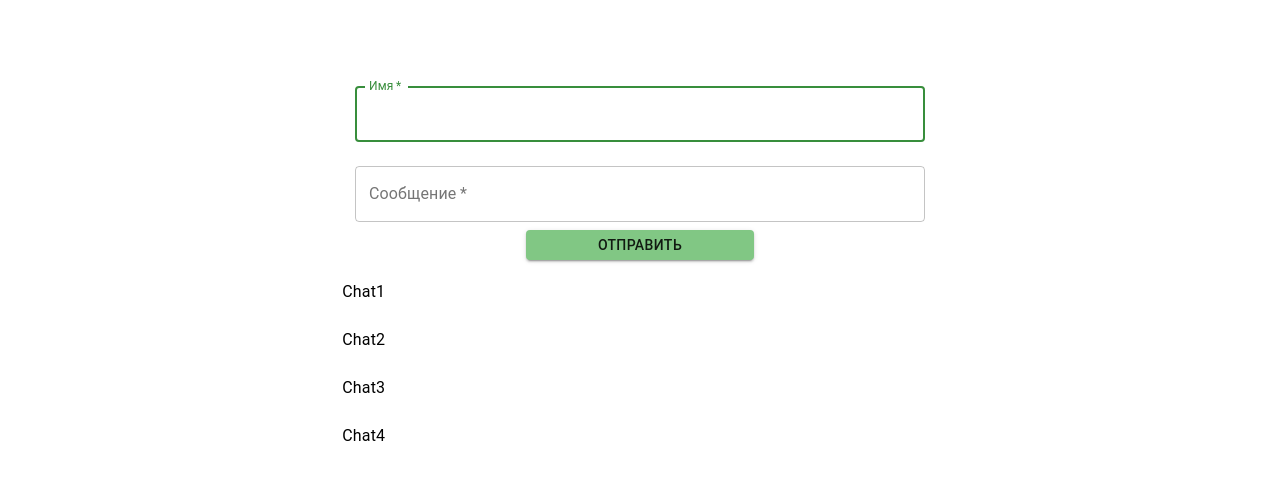
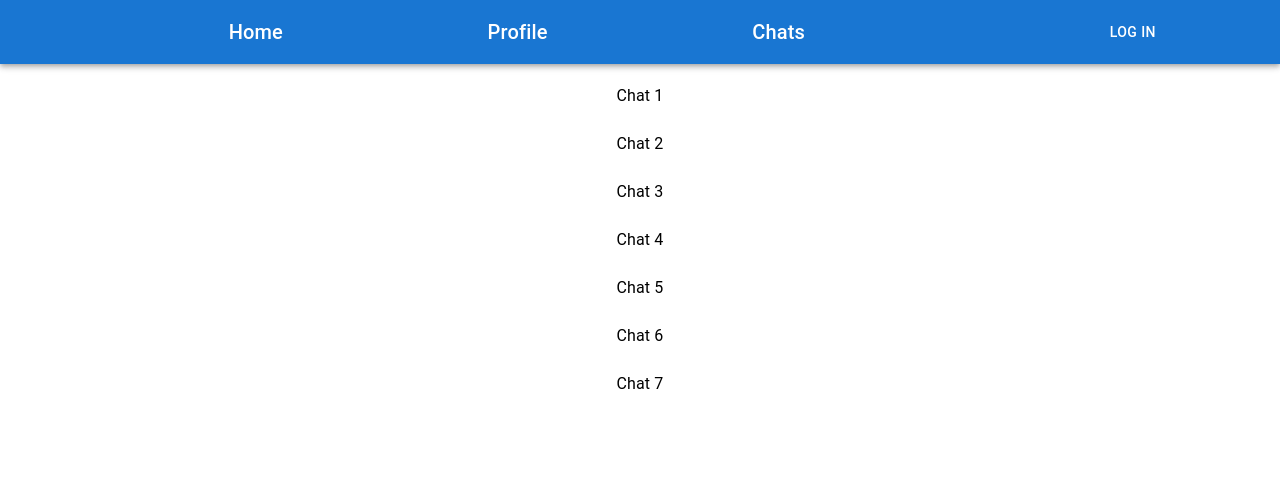
Before and after one commit to Nikitoskaluv/React_Kosatreva_Anastasiya, a React (Create React App) app in the folder homeworks_react/: page /chats in a window 1280 px wide. Shown: the top 480 px of the page. Built offline with nearby package versions, Linux system fonts and the light colour scheme.

Commit message:
Homework_4

```diff
--- a/homeworks_react/package.json
+++ b/homeworks_react/package.json
@@ -3,7 +3,9 @@
   "version": "0.1.0",
   "private": true,
   "dependencies": {
+    "@emotion/core": "^10.3.1",
     "@emotion/react": "^11.7.0",
+    "@emotion/styled": "^11.6.0",
     "@material-ui/core": "^4.12.3",
     "@material-ui/icons": "^4.11.2",
     "@mui/icons-material": "^5.2.1",
@@ -11,10 +13,13 @@
     "@testing-library/jest-dom": "^5.15.1",
     "@testing-library/react": "^11.2.7",
     "@testing-library/user-event": "^12.8.3",
+    "emotion": "^11.0.0",
     "nanoid": "^3.1.30",
     "react": "^17.0.2",
     "react-dom": "^17.0.2",
+    "react-router-dom": "^5.3.0",
     "react-scripts": "4.0.3",
+    "react-spinners": "^0.11.0",
     "web-vitals": "^1.1.2"
   },
   "scripts": {
--- a/homeworks_react/src/App.css
+++ b/homeworks_react/src/App.css
@@ -1,7 +1,10 @@
 
 
 .App{
-  width:100%
+  width:100%;
+  display: flex;
+    flex-direction: row;
+    justify-content: space-around;
 }
 .wrapper{
 width:1140px;
@@ -38,7 +41,12 @@ p{
 .messageField{
   display: flex;
     flex-direction: row;
-    justify-content: space-around;
+    justify-content: center;
 
 
 }
+.linkBox{
+display: flex;
+flex-direction: row;
+justify-content: space-evenly;
+}
--- a/homeworks_react/src/App.js
+++ b/homeworks_react/src/App.js
@@ -1,101 +1,31 @@
 import './App.css';
-import React, { useState, useEffect, useCallback, useRef } from "react";
-import { TextField, Button, } from '@material-ui/core';
-// import { nanoid } from 'nanoid';
-import { ChatList } from './components/ChatList';
+
+import Layout from './components/Layout';
+import Chats from './routes/Chats/Chats';
+import Home from './routes/Home/Home';
+import NotFound from './routes/NotFound/NotFound';
+import Profile from './routes/Profile/Profile';
 
 
-const App = (props) => {
-  const [messageList, setMessageList] = useState([]);
-  const [text, setText] = useState('');
-  const [name, setName] = useState('');
-
-  const inputNameRef = useRef(null);
+import { Switch } from 'react-router-dom';
+import { Route } from 'react-router-dom';
 
 
-  useEffect((name) => {
-    inputNameRef.current.focus();
-
-  }, [name])
-
-  const onChangeName = (event) => {
-    setName(event.target.value)
-  }
-  const onChangeText = (event) => {
-    setText(event.target.value)
-  }
-
-  const onSubmit = (event) => {
-    event.preventDefault();
-    sendMessage(name, text);
-    clearForm();
-  }
 
 
-  const sendMessage = useCallback((author, message) => {
-    const copyMessageList = [...messageList]
-    copyMessageList.push({
-      name: author,
-      text: message
-    })
-    setMessageList(copyMessageList);
-  }, [messageList]);
+const App = () => {
 
 
-  const clearForm = () => {
-    setName('');
-    setText('')
-  }
-
-  useEffect(() => {
-    const objectToCheck = messageList[messageList.length - 1];
-    if (messageList.length === 0) {
-      return
-    }
-    else if (objectToCheck.name === "Чат-бот") {
-      return
-    } else {
-      const timerBot = setTimeout(() => {
-        sendMessage("Чат-бот", `Привет ${objectToCheck.name}`)
-      }, 2000);
-      return () => {
-        clearTimeout(timerBot);
-      }
-    }
-  }, [messageList, sendMessage]);
-
-
-  return (<div className="App">
-    <div className="wrapper">
-      <form onSubmit={onSubmit} action=''>
-        <div className="formWrapper">
-          <TextField id="outlined-name" label="Имя" variant="outlined" required onChange={onChangeName} value={name} className="input" margin="normal"
-            inputRef={inputNameRef}
-          />
-
-          <TextField id="outlined-text" label="Сообщение" variant="outlined" required onChange={onChangeText} value={text} className="input" margin="normal"
-          />
-          <Button variant="contained" type="submit" color="secondary">Отправить</Button>
-
-        </div>
-      </form>
-      <div className="messageField">
-        <ChatList />
-        <ul className="messageBlock">
-
-          {/* {messageList.map((message) => {
-          return <li key={nanoid(6)}><h3>{message.name}</h3><p>{message.text}</p></li>
-        })} */}
-
-          {messageList.map((message, index) => {
-            return <li key={index}><h3>{message.name}</h3><p>{message.text}</p></li>
-          })}
-        </ul>
-
-      </div>
-    </div>
-
-  </div>)
+  return (
+    <Layout>
+      <Switch>
+        <Route component={Profile} path="/profile" />
+        <Route component={Home} exact path="/" />
+        <Route component={Chats} path="/chats" ></Route>
+        <Route component={NotFound} path="*" />
+      </Switch>
+    </Layout>
+  )
 }
 
-export default App
+export default App;
--- a/homeworks_react/src/components/ChatList.js
+++ b/homeworks_react/src/components/ChatList.js
@@ -1,37 +1,30 @@
 import { List, ListItem, ListItemText } from '@material-ui/core';
 import React from 'react';
+import { Link } from 'react-router-dom';
 
-export const ChatList = () => {
-    const chats = [
-        {
-            name: "Chat1",
-            id: "1"
-        },
-        {
-            name: "Chat2",
-            id: "2"
-        },
-        {
-            name: "Chat3",
-            id: "3"
-        },
-        {
-            name: "Chat4",
-            id: "4"
-        },
-    ];
+
+export const ChatList = ({ chats }) => {
 
     return (
         <List >
             {chats.map((chat) => {
                 return (
+
                     <ListItem
-                        key={chat.id}>
-                        <ListItemText primary={chat.name}>
-                        </ListItemText>
+                        key={chat.id}  >
+                        <Link to={`/chats/${chat.id}`} style={{
+                            textDecoration: 'none',
+                            color: "Black"
+                        }}>
+                            <ListItemText primary={chat.name}>
+                            </ListItemText>
+                        </Link>
                     </ListItem>
+
+
                 )
             })}
         </List>
+
     );
 }
--- /dev/null
+++ b/homeworks_react/src/components/Layout.js
@@ -0,0 +1,50 @@
+import * as React from 'react';
+import AppBar from '@mui/material/AppBar';
+import Box from '@mui/material/Box';
+import Toolbar from '@mui/material/Toolbar';
+import Typography from '@mui/material/Typography';
+import Button from '@mui/material/Button';
+import { Link } from 'react-router-dom';
+
+
+const navigation = [
+    {
+        path: '/',
+        title: 'Home',
+    },
+    {
+        path: '/profile',
+        title: 'Profile',
+    },
+    {
+        path: '/chats',
+        title: 'Chats',
+    }
+
+]
+
+export default function Layout({ children }) {
+    return (
+        <Box sx={{ flexGrow: 1 }}>
+            <AppBar position="static"  >
+                <Toolbar>
+                    <Typography variant="h6" component="div" sx={{ flexGrow: 1 }} >
+                        <div className="linkBox">
+                            {navigation.map(({ title, path }) => {
+                                return (<Link key={title} style={{
+                                    textDecoration: 'none',
+                                    color: "#fff"
+                                }} to={path}>{title}</Link>)
+                            })}
+                        </div>
+                    </Typography>
+                    <Button color="inherit">Log in</Button>
+                </Toolbar>
+            </AppBar>
+            <div>{children}</div>
+
+        </Box >
+
+
+    );
+}
--- /dev/null
+++ b/homeworks_react/src/components/MessagesFromChat.js
@@ -0,0 +1,105 @@
+
+import React, { useState, useEffect, useCallback, useRef } from "react";
+import { TextField, Button, } from '@material-ui/core';
+import { Redirect, useParams } from "react-router";
+
+
+
+
+const MessagesFromChat = ({ chats }) => {
+    const { chatId } = useParams();
+    console.log("args", chatId);
+    const [messageList, setMessageList] = useState([]);
+    const [text, setText] = useState('');
+    const [name, setName] = useState('');
+
+    const inputNameRef = useRef(null);
+
+
+    useEffect((name) => {
+        inputNameRef.current && inputNameRef.current.focus();
+
+    }, [name])
+
+    const onChangeName = (event) => {
+        setName(event.target.value)
+    }
+    const onChangeText = (event) => {
+        setText(event.target.value)
+    }
+
+    const onSubmit = (event) => {
+        event.preventDefault();
+        sendMessage(name, text);
+        clearForm();
+    }
+
+
+    const sendMessage = useCallback((author, message) => {
+        const copyMessageList = [...messageList]
+        copyMessageList.push({
+            name: author,
+            text: message
+        })
+        setMessageList(copyMessageList);
+    }, [messageList]);
+
+
+    const clearForm = () => {
+        setName('');
+        setText('')
+    }
+
+    useEffect(() => {
+        const objectToCheck = messageList[messageList.length - 1];
+        if (messageList.length === 0) {
+            return
+        }
+        else if (objectToCheck.name === "Чат-бот") {
+            return
+        } else {
+            const timerBot = setTimeout(() => {
+                sendMessage("Чат-бот", `Привет ${objectToCheck.name}`)
+            }, 2000);
+            return () => {
+                clearTimeout(timerBot);
+            }
+        }
+    }, [messageList, sendMessage]);
+
+
+    if (!chats.find((ch) => ch && ch.id === chatId)) {
+        return <Redirect to='/chats' />
+    }
+
+    return (
+        <div className="wrapper">
+            <form onSubmit={onSubmit} action=''>
+                <div className="formWrapper">
+                    <TextField id="outlined-name" label="Имя" variant="outlined" required onChange={onChangeName} value={name} className="input" margin="normal"
+                        inputRef={inputNameRef}
+                    />
+
+                    <TextField id="outlined-text" label="Сообщение" variant="outlined" required onChange={onChangeText} value={text} className="input" margin="normal"
+                    />
+                    <Button variant="contained" type="submit" color="secondary">Отправить</Button>
+
+                </div>
+            </form>
+            <div className="messageField">
+                <h2>
+
+                </h2>
+                <ul className="messageBlock">
+                    {messageList.map((message, index) => {
+                        return <li key={index}><h3>{message.name}</h3><p>{message.text}</p></li>
+                    })}
+                </ul>
+
+            </div>
+
+        </div>)
+}
+
+
+export default MessagesFromChat;
--- a/homeworks_react/src/index.js
+++ b/homeworks_react/src/index.js
@@ -1,5 +1,6 @@
 import React from 'react';
 import ReactDOM from 'react-dom';
+import { BrowserRouter } from 'react-router-dom';
 import './index.css';
 import App from './App';
 import reportWebVitals from './reportWebVitals';
@@ -20,13 +21,13 @@ const theme = createTheme({
 
 
 
-
-
-
 ReactDOM.render(
-  <ThemeProvider theme={theme}>
-    <App />
-  </ThemeProvider>,
+  <BrowserRouter>
+    <ThemeProvider theme={theme}>
+      <App />
+    </ThemeProvider>
+  </BrowserRouter>
+  ,
   document.getElementById('root'))
 
 
--- /dev/null
+++ b/homeworks_react/src/routes/Chats/Chats.js
@@ -0,0 +1,37 @@
+import React, { useState } from "react";
+import { ChatList } from "../../components/ChatList";
+import { Route, Switch } from "react-router";
+import MessagesFromChat from "../../components/MessagesFromChat";
+import { nanoid } from 'nanoid';
+
+
+
+let initialChats = [];
+
+const createChat = (i) => ({
+    id: nanoid(4),
+    name: `Chat ${i}`,
+    title: `Сообщения из чата ${i}`
+})
+
+for (let i = 1; i <= 7; i++) {
+    initialChats[i] = createChat(i);
+    console.log(initialChats[i].id)
+}
+
+const Chats = () => {
+
+    const [chats, setChats] = useState(initialChats);
+
+    return (
+        <div className="App">
+            <ChatList chats={chats} />
+            <Switch>
+                <Route render={(props) => (
+                    <MessagesFromChat {...props} chats={chats} />
+                )} exact path="/chats/:chatId" />
+            </Switch>
+        </div>
+    )
+}
+export default Chats;
--- /dev/null
+++ b/homeworks_react/src/routes/Home/Home.js
@@ -0,0 +1,13 @@
+import React from "react";
+
+const Home = (props) => {
+    return (
+        <div>
+            <h1>Home</h1>
+        </div>
+
+    )
+
+}
+
+export default Home;
--- /dev/null
+++ b/homeworks_react/src/routes/NotFound/NotFound.js
@@ -0,0 +1,9 @@
+import React from "react";
+
+
+const NotFound = () => {
+    return (
+        <div>Страница не найдена</div>
+    )
+}
+export default NotFound;
--- /dev/null
+++ b/homeworks_react/src/routes/Profile/Profile.js
@@ -0,0 +1,12 @@
+import React from "react";
+
+
+const Profile = () => {
+
+    return (
+        <div>
+            <h1>Profile</h1>
+        </div>)
+
+}
+export default Profile;
```
Also changed, not shown: homeworks_react/src/components/Form.js (added), 1 other file (tests, documents, lock files or other folders).
